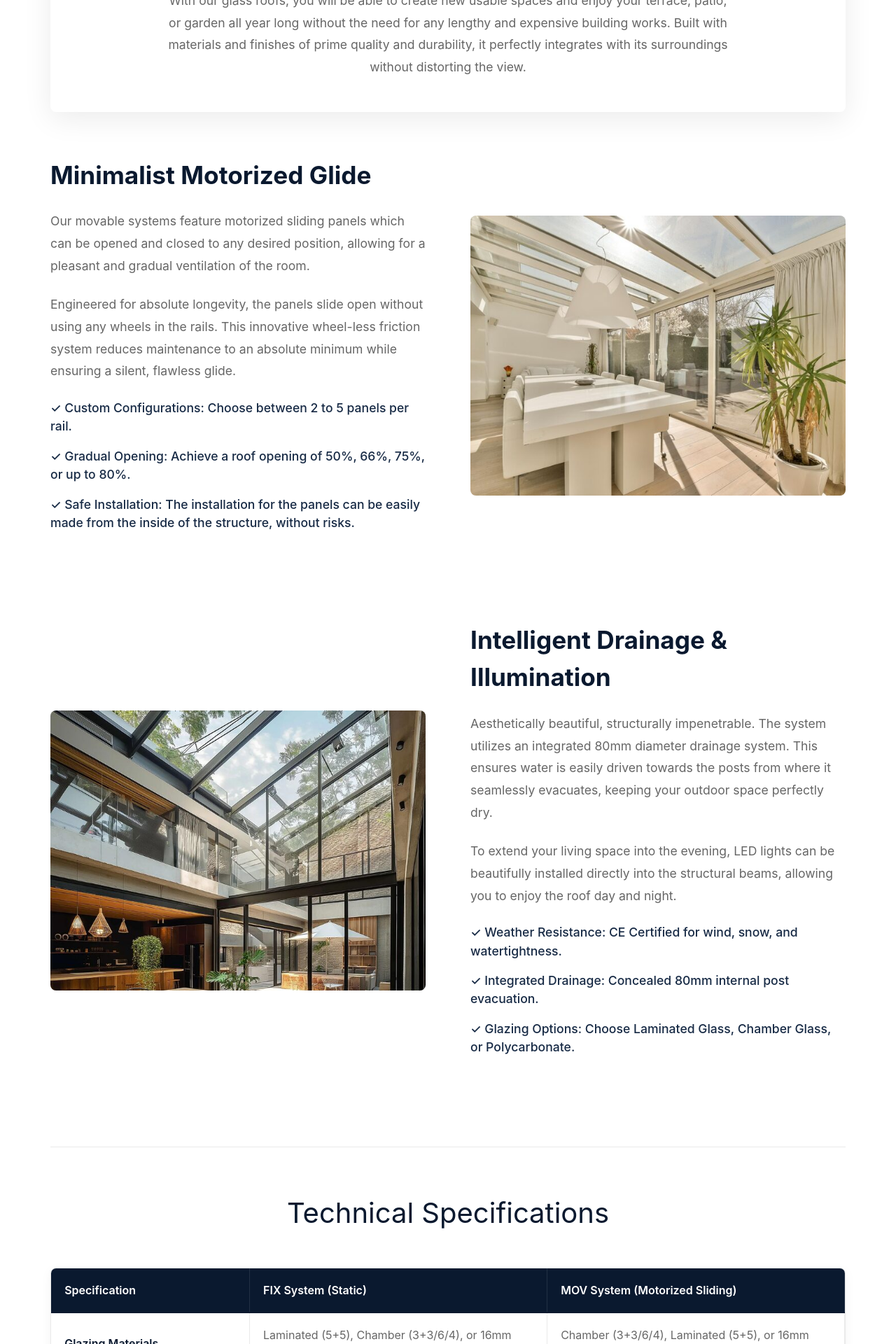
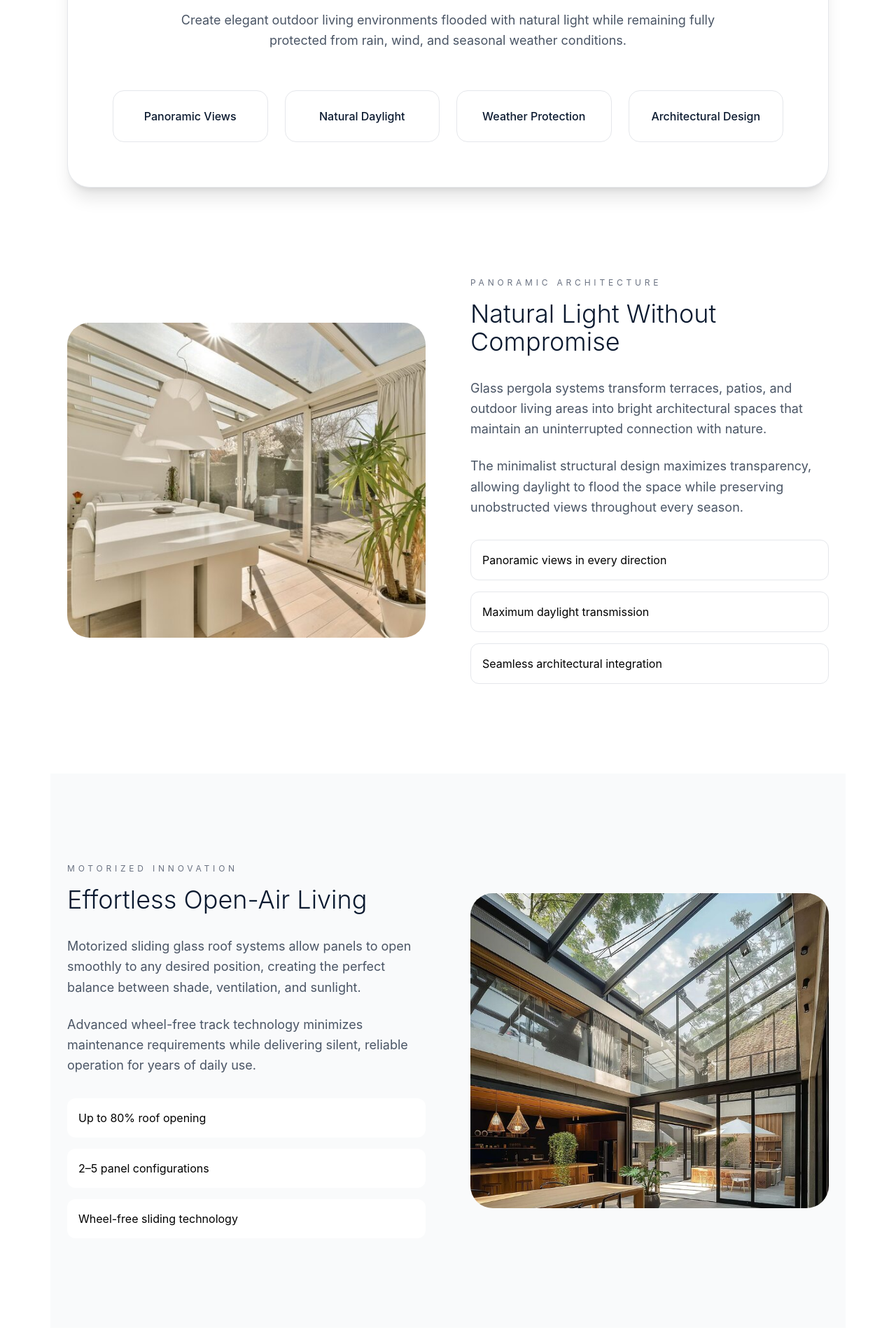
Before and after one commit to zainabaaj/apertolux, a Next.js app: page /pergolas/fixed-glass in a window 1280 px wide. Shown: the part 880-2800 px from the top of the page at 70% size. Built offline with nearby package versions, Linux system fonts and the light colour scheme.

Commit message:
fixed glass updated

```diff
--- a/src/app/pergolas/fixed-glass/page.js
+++ b/src/app/pergolas/fixed-glass/page.js
@@ -43,219 +43,523 @@ export default function GlassRoofPage() {
       </section>
 
       <div className="container" style={{ marginTop: '-4rem', position: 'relative', zIndex: 10, paddingBottom: '4rem' }}>
+        <section className="relative z-10 -mt-20 px-6">
 
-        {/* Intro Block */}
-        <div style={{ backgroundColor: 'white', padding: '3rem 4rem', borderRadius: '8px', boxShadow: '0 10px 40px rgba(0,0,0,0.08)', marginBottom: '4rem', textAlign: 'center' }}>
-          <h2 style={{ fontSize: '2.5rem', color: 'var(--navy-primary)', marginBottom: '1.5rem' }}>
-            A Window to the Sky
-          </h2>
-          <p style={{ fontSize: '1.1rem', color: 'var(--text-muted)', lineHeight: '1.8', maxWidth: '800px', margin: '0 auto' }}>
-            With our glass roofs, you will be able to create new usable spaces and enjoy your terrace, patio, or garden all year long without the need for any lengthy and expensive building works. Built with materials and finishes of prime quality and durability, it perfectly integrates with its surroundings without distorting the view.
+  <div className="mx-auto max-w-7xl rounded-[32px] border border-gray-200 bg-white p-8 shadow-xl md:p-12 lg:p-16">
+
+    <div className="text-center">
+
+      <p className="mb-4 text-xs uppercase tracking-[0.4em] text-gray-500">
+        Architectural Glass Systems
+      </p>
+
+      <h2 className="text-4xl font-light text-[#0A192F] md:text-5xl">
+        A Window To The Sky
+      </h2>
+
+      <p className="mx-auto mt-8 max-w-3xl text-lg leading-relaxed text-gray-600">
+        Create elegant outdoor living environments flooded with
+        natural light while remaining fully protected from rain,
+        wind, and seasonal weather conditions.
+      </p>
+
+    </div>
+
+    <div className="mt-14 grid gap-6 md:grid-cols-2 lg:grid-cols-4">
+
+      {[
+        "Panoramic Views",
+        "Natural Daylight",
+        "Weather Protection",
+        "Architectural Design",
+      ].map((item) => (
+        <div
+          key={item}
+          className="rounded-2xl border border-gray-200 p-6 text-center"
+        >
+          <p className="font-medium text-[#0A192F]">
+            {item}
           </p>
         </div>
+      ))}
 
-        {/* Feature 1: Motorized Glide System */}
-        <div style={{ ...flexRowStyle, marginBottom: '6rem' }}>
-          <div style={flexHalfStyle}>
-            <h3 style={configHeaderStyle}>Minimalist Motorized Glide</h3>
-            <p style={{ fontSize: '1.1rem', color: 'var(--text-muted)', marginBottom: '1.5rem', lineHeight: '1.8' }}>
-              Our movable systems feature motorized sliding panels which can be opened and closed to any desired position, allowing for a pleasant and gradual ventilation of the room.
-            </p>
-            <p style={{ fontSize: '1.1rem', color: 'var(--text-muted)', marginBottom: '1.5rem', lineHeight: '1.8' }}>
-              Engineered for absolute longevity, the panels slide open without using any wheels in the rails. This innovative wheel-less friction system reduces maintenance to an absolute minimum while ensuring a silent, flawless glide.
-            </p>
-            <ul style={{ listStyleType: 'none', padding: 0, marginBottom: '2rem' }}>
-              <li style={listItemStyle}>✓ Custom Configurations: Choose between 2 to 5 panels per rail.</li>
-              <li style={listItemStyle}>✓ Gradual Opening: Achieve a roof opening of 50%, 66%, 75%, or up to 80%.</li>
-              <li style={listItemStyle}>✓ Safe Installation: The installation for the panels can be easily made from the inside of the structure, without risks.</li>
-            </ul>
-          </div>
-          <div style={flexHalfStyle}>
-            <div
-              style={{
-                width: '100%',
-                height: '400px',
-                position: 'relative',
-                borderRadius: '8px',
-                overflow: 'hidden',
-              }}
-            >
-              <Image
-                src="/pergolas/glass-roof/6.png" // Update with your actual image path
-                alt="Wheel-less Sliding Glass Roof Mechanism"
-                fill
-                style={{ objectFit: 'cover' }}
-              />
-            </div>
-          </div>
+    </div>
+
+  </div>
+
+</section>
+
+<section className="py-24 lg:py-32">
+
+  <div className="mx-auto grid max-w-7xl items-center gap-16 px-6 lg:grid-cols-2">
+
+    <div className="relative h-[450px] overflow-hidden rounded-[32px]">
+
+      <Image
+        src="/pergolas/glass-roof/6.png"
+        alt="Panoramic Glass Pergola"
+        fill
+        className="object-cover"
+      />
+
+    </div>
+
+    <div>
+
+      <p className="mb-4 text-xs uppercase tracking-[0.4em] text-gray-500">
+        Panoramic Architecture
+      </p>
+
+      <h2 className="mb-8 text-4xl font-light text-[#0A192F]">
+        Natural Light Without Compromise
+      </h2>
+
+      <p className="mb-6 text-lg leading-relaxed text-gray-600">
+        Glass pergola systems transform terraces, patios, and
+        outdoor living areas into bright architectural spaces
+        that maintain an uninterrupted connection with nature.
+      </p>
+
+      <p className="mb-8 text-lg leading-relaxed text-gray-600">
+        The minimalist structural design maximizes transparency,
+        allowing daylight to flood the space while preserving
+        unobstructed views throughout every season.
+      </p>
+
+      <div className="space-y-4">
+
+        <div className="rounded-xl border border-gray-200 p-4">
+          Panoramic views in every direction
         </div>
 
-        {/* Feature 2: Heavy-Duty Architecture & Illumination */}
-        <div style={{ ...flexRowStyle, marginBottom: '6rem', flexDirection: 'row-reverse' }}>
-          <div style={flexHalfStyle}>
-            <h3 style={configHeaderStyle}>Intelligent Drainage & Illumination</h3>
-            <p style={{ fontSize: '1.1rem', color: 'var(--text-muted)', marginBottom: '1.5rem', lineHeight: '1.8' }}>
-              Aesthetically beautiful, structurally impenetrable. The system utilizes an integrated 80mm diameter drainage system. This ensures water is easily driven towards the posts from where it seamlessly evacuates, keeping your outdoor space perfectly dry.
-            </p>
-            <p style={{ fontSize: '1.1rem', color: 'var(--text-muted)', marginBottom: '1.5rem', lineHeight: '1.8' }}>
-              To extend your living space into the evening, LED lights can be beautifully installed directly into the structural beams, allowing you to enjoy the roof day and night.
-            </p>
-            <ul style={{ listStyleType: 'none', padding: 0, marginBottom: '2rem' }}>
-              <li style={listItemStyle}>✓ Weather Resistance: CE Certified for wind, snow, and watertightness.</li>
-              <li style={listItemStyle}>✓ Integrated Drainage: Concealed 80mm internal post evacuation.</li>
-              <li style={listItemStyle}>✓ Glazing Options: Choose Laminated Glass, Chamber Glass, or Polycarbonate.</li>
-            </ul>
-          </div>
-          <div style={flexHalfStyle}>
-             <div
-              style={{
-                width: '100%',
-                height: '400px',
-                position: 'relative',
-                borderRadius: '8px',
-                overflow: 'hidden',
-              }}
-            >
-              <Image
-                src="/pergolas/glass-roof/7.png" // Update with your actual image path
-                alt="Integrated LED Lighting and Drainage System"
-                fill
-                style={{ objectFit: 'cover' }}
-              />
-            </div>
-          </div>
+        <div className="rounded-xl border border-gray-200 p-4">
+          Maximum daylight transmission
         </div>
 
-
-        {/* =========================================
-            TECHNICAL SPECIFICATIONS TABLE
-        ========================================= */}
-        <div style={{ padding: '4rem 0', borderTop: '1px solid #eaeaea' }}>
-          <h2 style={{ textAlign: 'center', fontSize: '2.5rem', color: 'var(--navy-primary)', marginBottom: '3rem' }}>Technical Specifications</h2>
-
-          <div style={{ overflowX: 'auto', backgroundColor: 'white', borderRadius: '8px', boxShadow: '0 4px 15px rgba(0,0,0,0.05)', border: '1px solid #eaeaea' }}>
-            <table style={{ width: '100%', borderCollapse: 'collapse', textAlign: 'left', minWidth: '800px' }}>
-              <thead>
-                <tr>
-                  <th style={thStyle}>Specification</th>
-                  <th style={thStyle}>FIX System (Static)</th>
-                  <th style={thStyle}>MOV System (Motorized Sliding)</th>
-                </tr>
-              </thead>
-              <tbody>
-                <tr>
-                  <td style={tdStyleLeft}>Glazing Materials</td>
-                  <td style={tdStyle}>Laminated (5+5), Chamber (3+3/6/4), or 16mm Polycarbonate.</td>
-                  <td style={tdStyle}>Chamber (3+3/6/4), Laminated (5+5), or 16mm Polycarbonate.</td>
-                </tr>
-                <tr style={rowStripeStyle}>
-                  <td style={tdStyleLeft}>Maximum Projection</td>
-                  <td style={tdStyle}>Up to 6000 mm.</td>
-                  <td style={tdStyle}>Up to 6000 mm.</td>
-                </tr>
-                <tr>
-                  <td style={tdStyleLeft}>Panel Configuration</td>
-                  <td style={tdStyle}>Fixed continuous surface.</td>
-                  <td style={tdStyle}>2, 3, 4, or 5 panels per rail (allowing 50% to 80% opening).</td>
-                </tr>
-                <tr style={rowStripeStyle}>
-                  <td style={tdStyleLeft}>Sliding Mechanism</td>
-                  <td style={tdStyle}>N/A (Fixed Roof)</td>
-                  <td style={tdStyle}>Wheel-less track design for minimal maintenance.</td>
-                </tr>
-                <tr>
-                  <td style={tdStyleLeft}>Water Drainage</td>
-                  <td colSpan={2} style={tdStyle}>Internal 80mm diameter post evacuation system.</td>
-                </tr>
-                <tr style={rowStripeStyle}>
-                  <td style={tdStyleLeft}>Integrated Lighting</td>
-                  <td colSpan={2} style={tdStyle}>Optional LED lights installed directly into structural beams.</td>
-                </tr>
-                <tr>
-                  <td style={tdStyleLeft}>Installation</td>
-                  <td colSpan={2} style={tdStyle}>Panels are safely installed from the inside of the structure.</td>
-                </tr>
-                <tr style={rowStripeStyle}>
-                  <td style={tdStyleLeft}>Certifications & Warranty</td>
-                  <td colSpan={2} style={tdStyle}>CE Certified, Qualanod, with a 3-year structural guarantee.</td>
-                </tr>
-              </tbody>
-            </table>
-          </div>
-
-          <div style={{ textAlign: 'center', marginTop: '4rem' }}>
-            <Link href="/contact" style={{ textDecoration: 'none' }}>
-              <button style={{ backgroundColor: 'var(--navy-primary)', color: 'white', border: 'none', padding: '1rem 3rem', fontSize: '1.1rem', cursor: 'pointer', borderRadius: '4px', fontWeight: 'bold' }}>
-                Consult an Architectural Expert
-              </button>
-            </Link>
-          </div>
+        <div className="rounded-xl border border-gray-200 p-4">
+          Seamless architectural integration
         </div>
 
       </div>
+
+    </div>
+
+  </div>
+
+</section>
+
+<section className="bg-gray-50 py-24 lg:py-32">
+
+  <div className="mx-auto grid max-w-7xl items-center gap-16 px-6 lg:grid-cols-2">
+
+    <div>
+
+      <p className="mb-4 text-xs uppercase tracking-[0.4em] text-gray-500">
+        Motorized Innovation
+      </p>
+
+      <h2 className="mb-8 text-4xl font-light text-[#0A192F]">
+        Effortless Open-Air Living
+      </h2>
+
+      <p className="mb-6 text-lg leading-relaxed text-gray-600">
+        Motorized sliding glass roof systems allow panels to open
+        smoothly to any desired position, creating the perfect
+        balance between shade, ventilation, and sunlight.
+      </p>
+
+      <p className="mb-8 text-lg leading-relaxed text-gray-600">
+        Advanced wheel-free track technology minimizes maintenance
+        requirements while delivering silent, reliable operation
+        for years of daily use.
+      </p>
+
+      <div className="space-y-4">
+
+        <div className="rounded-xl bg-white p-4">
+          Up to 80% roof opening
+        </div>
+
+        <div className="rounded-xl bg-white p-4">
+          2–5 panel configurations
+        </div>
+
+        <div className="rounded-xl bg-white p-4">
+          Wheel-free sliding technology
+        </div>
+
+      </div>
+
+    </div>
+
+    <div className="relative h-[450px] overflow-hidden rounded-[32px]">
+
+      <Image
+        src="/pergolas/glass-roof/7.png"
+        alt="Motorized Sliding Glass Roof"
+        fill
+        className="object-cover"
+      />
+
+    </div>
+
+  </div>
+
+</section>
+
+<section className="py-24 lg:py-32">
+
+  <div className="mx-auto max-w-7xl px-6">
+
+    <div className="mb-20 text-center">
+
+      <p className="mb-4 text-xs uppercase tracking-[0.4em] text-gray-500">
+        Hidden Engineering
+      </p>
+
+      <h2 className="text-4xl font-light text-[#0A192F] md:text-6xl">
+        Invisible Comfort
+      </h2>
+
+      <p className="mx-auto mt-6 max-w-3xl text-lg text-gray-600">
+        Every detail is designed to remain unseen, preserving
+        clean architectural lines while delivering exceptional
+        performance.
+      </p>
+
+    </div>
+
+    <div className="grid gap-8 lg:grid-cols-2">
+
+      <div className="rounded-[32px] border border-gray-200 p-10">
+
+        <h3 className="mb-6 text-2xl font-light text-[#0A192F]">
+          Integrated Drainage
+        </h3>
+
+        <p className="leading-relaxed text-gray-600">
+          Rainwater is collected through concealed channels and
+          guided through internal 80mm drainage systems hidden
+          within the structure's posts, ensuring efficient
+          evacuation without visible gutters.
+        </p>
+
+      </div>
+
+      <div className="rounded-[32px] border border-gray-200 p-10">
+
+        <h3 className="mb-6 text-2xl font-light text-[#0A192F]">
+          Architectural LED Lighting
+        </h3>
+
+        <p className="leading-relaxed text-gray-600">
+          Optional integrated LED lighting can be embedded directly
+          into the structural beams, creating elegant illumination
+          that extends the usability of the space long after sunset.
+        </p>
+
+      </div>
+
+    </div>
+
+  </div>
+
+</section>
+
+
+<section className="bg-gray-50 py-24 lg:py-32">
+
+  <div className="mx-auto max-w-7xl px-6">
+
+    <div className="mb-20 text-center">
+
+      <p className="mb-4 text-xs uppercase tracking-[0.4em] text-gray-500">
+        Applications
+      </p>
+
+      <h2 className="text-4xl font-light text-[#0A192F] md:text-6xl">
+        Designed For Exceptional Spaces
+      </h2>
+
+    </div>
+
+    <div className="grid gap-6 md:grid-cols-2 lg:grid-cols-3">
+
+      {[
+        "Luxury Residences",
+        "Poolside Lounges",
+        "Outdoor Dining Areas",
+        "Hotel Terraces",
+        "Winter Gardens",
+        "Commercial Spaces",
+      ].map((item) => (
+
+        <div
+          key={item}
+          className="rounded-[28px] bg-white p-8 text-center shadow-sm"
+        >
+
+          <h3 className="text-xl font-light text-[#0A192F]">
+            {item}
+          </h3>
+
+        </div>
+
+      ))}
+
+    </div>
+
+  </div>
+
+</section>
+
+<section className="py-24 lg:py-32">
+
+  <div className="mx-auto max-w-7xl px-6">
+
+    <div className="mb-20 text-center">
+
+      <p className="mb-4 text-xs uppercase tracking-[0.4em] text-gray-500">
+        Glazing Options
+      </p>
+
+      <h2 className="text-4xl font-light text-[#0A192F] md:text-6xl">
+        Tailored Performance
+      </h2>
+
+    </div>
+
+    <div className="grid gap-8 lg:grid-cols-3">
+
+      <div className="rounded-[32px] border border-gray-200 p-10">
+
+        <h3 className="mb-6 text-2xl font-light text-[#0A192F]">
+          Laminated Glass
+        </h3>
+
+        <p className="leading-relaxed text-gray-600">
+          Premium transparency, enhanced safety,
+          acoustic insulation, and a refined architectural appearance.
+        </p>
+
+      </div>
+
+      <div className="rounded-[32px] border border-gray-200 p-10">
+
+        <h3 className="mb-6 text-2xl font-light text-[#0A192F]">
+          Chamber Glass
+        </h3>
+
+        <p className="leading-relaxed text-gray-600">
+          Improved thermal performance and enhanced energy efficiency
+          for year-round comfort.
+        </p>
+
+      </div>
+
+      <div className="rounded-[32px] border border-gray-200 p-10">
+
+        <h3 className="mb-6 text-2xl font-light text-[#0A192F]">
+          Polycarbonate
+        </h3>
+
+        <p className="leading-relaxed text-gray-600">
+          Lightweight, highly impact-resistant,
+          and ideal for demanding environments.
+        </p>
+
+      </div>
+
+    </div>
+
+  </div>
+
+</section>
+
+<section className="bg-gray-50 py-24 lg:py-32">
+
+  <div className="mx-auto max-w-7xl px-6">
+
+    <div className="mb-20 text-center">
+
+      <p className="mb-4 text-xs uppercase tracking-[0.4em] text-gray-500">
+        Performance
+      </p>
+
+      <h2 className="text-4xl font-light text-[#0A192F] md:text-6xl">
+        Engineered For Every Season
+      </h2>
+
+      <p className="mx-auto mt-6 max-w-3xl text-lg text-gray-600">
+        Developed to meet demanding architectural standards,
+        our glass pergola systems combine durability,
+        weather resistance, and long-term reliability.
+      </p>
+
+    </div>
+
+    <div className="grid gap-6 md:grid-cols-2 lg:grid-cols-4">
+
+      {[
+        {
+          title: "Wind Resistance",
+          value: "CE Certified",
+        },
+        {
+          title: "Snow Loads",
+          value: "Architectural Grade",
+        },
+        {
+          title: "Water Tightness",
+          value: "Integrated Drainage",
+        },
+        {
+          title: "Structure",
+          value: "Powder-Coated Aluminum",
+        },
+        {
+          title: "Roof Options",
+          value: "Glass or Polycarbonate",
+        },
+        {
+          title: "Opening",
+          value: "Up To 80%",
+        },
+        {
+          title: "Lighting",
+          value: "Integrated LEDs",
+        },
+        {
+          title: "Warranty",
+          value: "Structural Guarantee",
+        },
+      ].map((item) => (
+
+        <div
+          key={item.title}
+          className="rounded-[28px] bg-white p-8 shadow-sm"
+        >
+
+          <div className="mb-3 text-sm uppercase tracking-wider text-gray-500">
+            {item.title}
+          </div>
+
+          <div className="text-xl font-light text-[#0A192F]">
+            {item.value}
+          </div>
+
+        </div>
+
+      ))}
+
+    </div>
+
+  </div>
+
+</section>
+
+<section className="bg-[#0A192F] py-24 lg:py-32">
+
+  <div className="mx-auto max-w-7xl px-6">
+
+    <div className="mb-20 text-center text-white">
+
+      <p className="mb-4 text-xs uppercase tracking-[0.4em] text-gray-400">
+        Architectural Benefits
+      </p>
+
+      <h2 className="text-4xl font-light md:text-6xl">
+        Why Designers Choose Glass
+      </h2>
+
+    </div>
+
+    <div className="grid gap-8 md:grid-cols-2 xl:grid-cols-4">
+
+      {[
+        {
+          title: "Maximum Natural Light",
+          text: "Flood outdoor spaces with daylight while maintaining protection."
+        },
+        {
+          title: "Minimal Visual Impact",
+          text: "Preserve views and architectural openness."
+        },
+        {
+          title: "Elegant Integration",
+          text: "Complements both contemporary and traditional architecture."
+        },
+        {
+          title: "Year-Round Enjoyment",
+          text: "Extend outdoor living regardless of weather conditions."
+        },
+      ].map((item) => (
+
+        <div
+          key={item.title}
+          className="rounded-[28px] border border-white/10 bg-white/5 p-8"
+        >
+
+          <h3 className="mb-4 text-xl text-white">
+            {item.title}
+          </h3>
+
+          <p className="leading-relaxed text-gray-300">
+            {item.text}
+          </p>
+
+        </div>
+
+      ))}
+
+    </div>
+
+  </div>
+
+</section>
+
+
+<section className="py-24 lg:py-32">
+
+  <div className="mx-auto max-w-5xl px-6 text-center">
+
+    <p className="mb-4 text-xs uppercase tracking-[0.4em] text-gray-500">
+      Start Your Project
+    </p>
+
+    <h2 className="mb-8 text-4xl font-light text-[#0A192F] md:text-6xl">
+      Bring More Light Into Your Architecture
+    </h2>
+
+    <p className="mx-auto mb-12 max-w-3xl text-lg leading-relaxed text-gray-600">
+      Create elegant outdoor spaces that remain bright,
+      open, and protected throughout every season.
+      Our team will help you design a bespoke solution
+      tailored to your property.
+    </p>
+
+    <div className="flex flex-col justify-center gap-4 sm:flex-row">
+
+      <Link
+        href="/contact"
+        className="rounded-full bg-[#0A192F] px-10 py-4 text-white transition hover:bg-[#172A45]"
+      >
+        Request Consultation
+      </Link>
+
+      <Link
+        href="/collections"
+        className="rounded-full border border-[#0A192F] px-10 py-4 text-[#0A192F] transition hover:bg-[#0A192F] hover:text-white"
+      >
+        Explore Collections
+      </Link>
+
+    </div>
+
+  </div>
+
+</section>
+       </div>
     </div>
   );
 }
-
-// ==========================================
-// REUSABLE INLINE STYLES
-// ==========================================
-
-const flexRowStyle = {
-  display: 'flex',
-  flexWrap: 'wrap',
-  alignItems: 'center',
-  gap: '4rem',
-};
-
-const flexHalfStyle = {
-  flex: '1 1 400px',
-};
-
-const configHeaderStyle = {
-  fontSize: '2.2rem',
-  color: 'var(--navy-primary)',
-  marginBottom: '1.5rem',
-  fontWeight: '700'
-};
-
-const listItemStyle = {
-  marginBottom: '1rem',
-  color: 'var(--navy-light)',
-  fontSize: '1.1rem',
-  fontWeight: '500',
-  display: 'flex',
-  alignItems: 'center'
-};
-
-// Table Styles
-const thStyle = {
-  backgroundColor: 'var(--navy-primary)',
-  color: 'white',
-  padding: '1.2rem',
-  fontWeight: '600',
-  borderBottom: '2px solid #0A192F',
-  borderRight: '1px solid rgba(255,255,255,0.1)'
-};
-
-const tdStyleLeft = {
-  padding: '1.2rem',
-  borderBottom: '1px solid #eaeaea',
-  borderRight: '1px solid #eaeaea',
-  color: 'var(--navy-primary)',
-  fontWeight: '600',
-  width: '25%'
-};
-
-const tdStyle = {
-  padding: '1.2rem',
-  borderBottom: '1px solid #eaeaea',
-  borderRight: '1px solid #eaeaea',
-  color: 'var(--text-muted)',
-  lineHeight: '1.5',
-  width: '37.5%'
-};
-
-const rowStripeStyle = {
-  backgroundColor: '#f9fbfd'
-};
```
